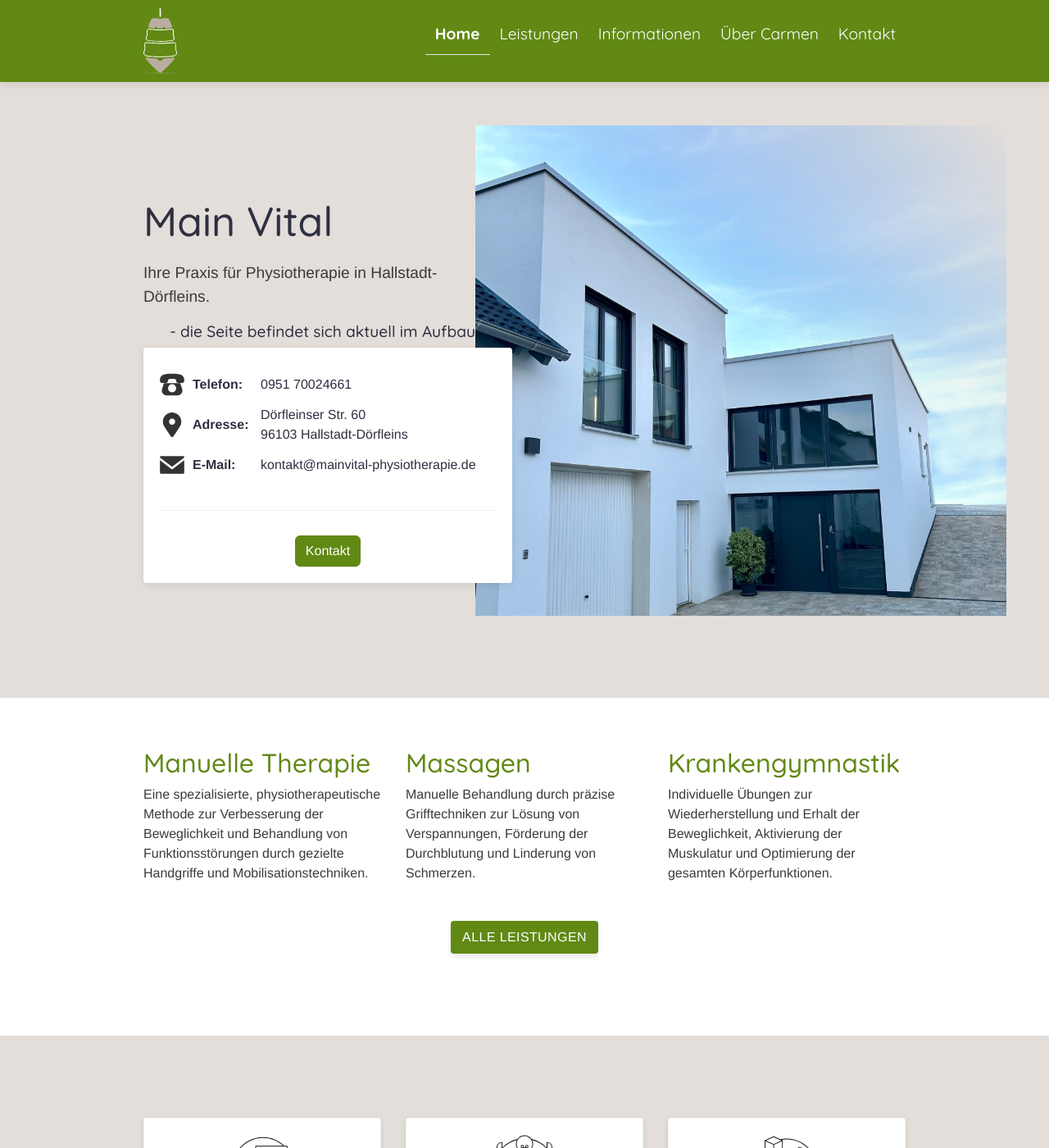
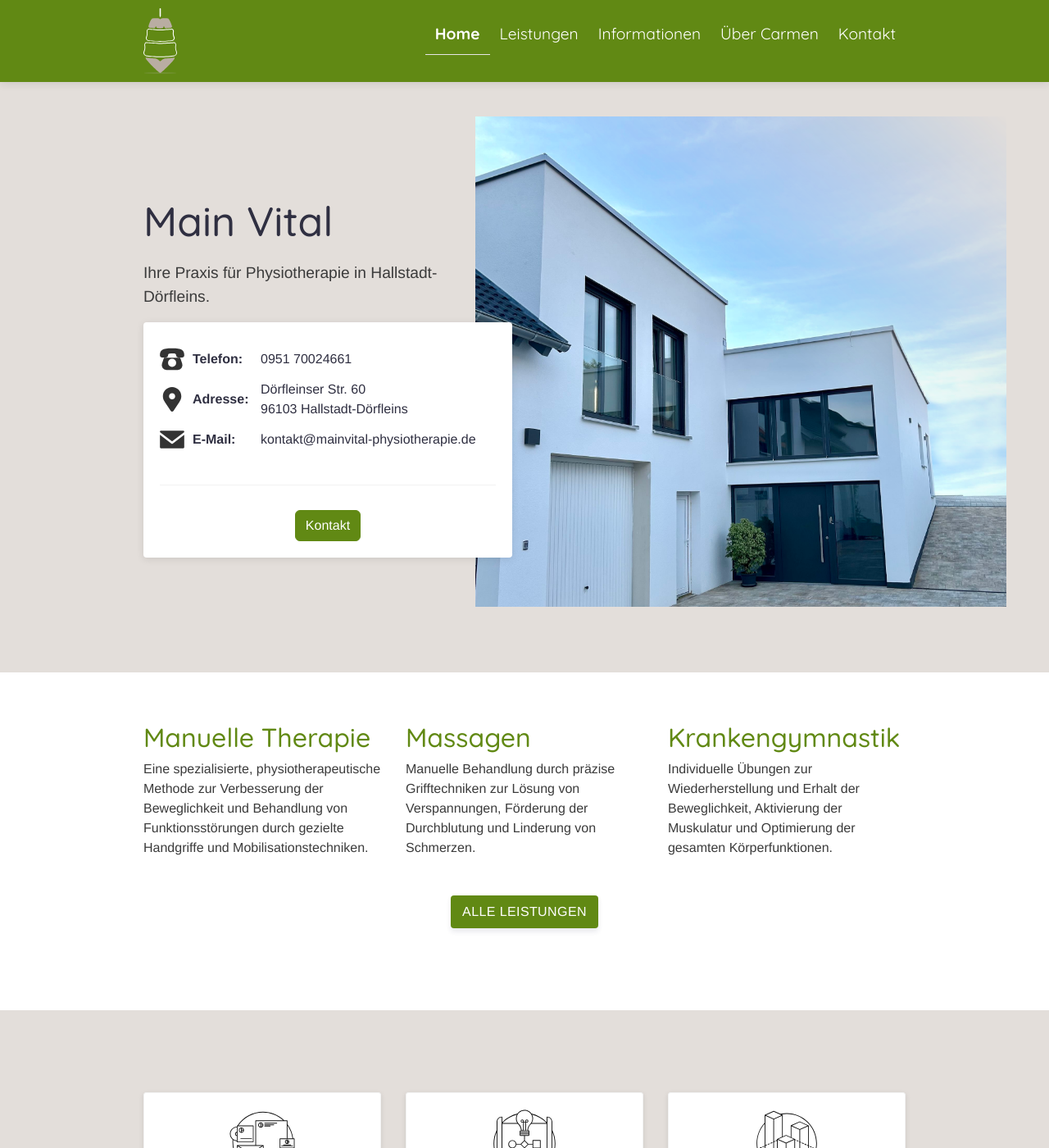
Before and after one commit to m-martin-j/physiotherapy-practice-web, a Jekyll site: the page built from _pages/index.md, in a window 1280 px wide and 1400 px high. Shown: the whole window at 82% size. Built offline with Jekyll 4.4.1, drawn with Linux system fonts in a browser that asks for light colours.

Commit message:
Remove under-construction remark from landing page

```diff
--- a/_pages/index.md
+++ b/_pages/index.md
@@ -12,7 +12,3 @@ show_call_box: true
 # Main Vital
 
 Ihre Praxis für Physiotherapie in {{ site.data.contact.address.city }}.
-
-<h2 class="text-center w-100">
-- die Seite befindet sich aktuell im Aufbau -
-</h2>
--- a/_sass/components/_intro-image.scss
+++ b/_sass/components/_intro-image.scss
@@ -28,7 +28,6 @@
   @include media-breakpoint-up(xl) {
     bottom: -185px;
     left: -35px;
-    width: 135%;
   }
 }
 .intro-image-hide-mobile {
--- a/_sass/pages/_page-home.scss
+++ b/_sass/pages/_page-home.scss
@@ -1,14 +1,5 @@
 
 .page-home {
   .intro-image-absolute {
-    @include media-breakpoint-up(md) {
-      bottom: 40px;
-    }
-    @include media-breakpoint-up(lg) {
-      bottom: -40px;
-    }
-    @include media-breakpoint-up(xl) {
-      bottom: -175px;
-    }
   }
 }
```
